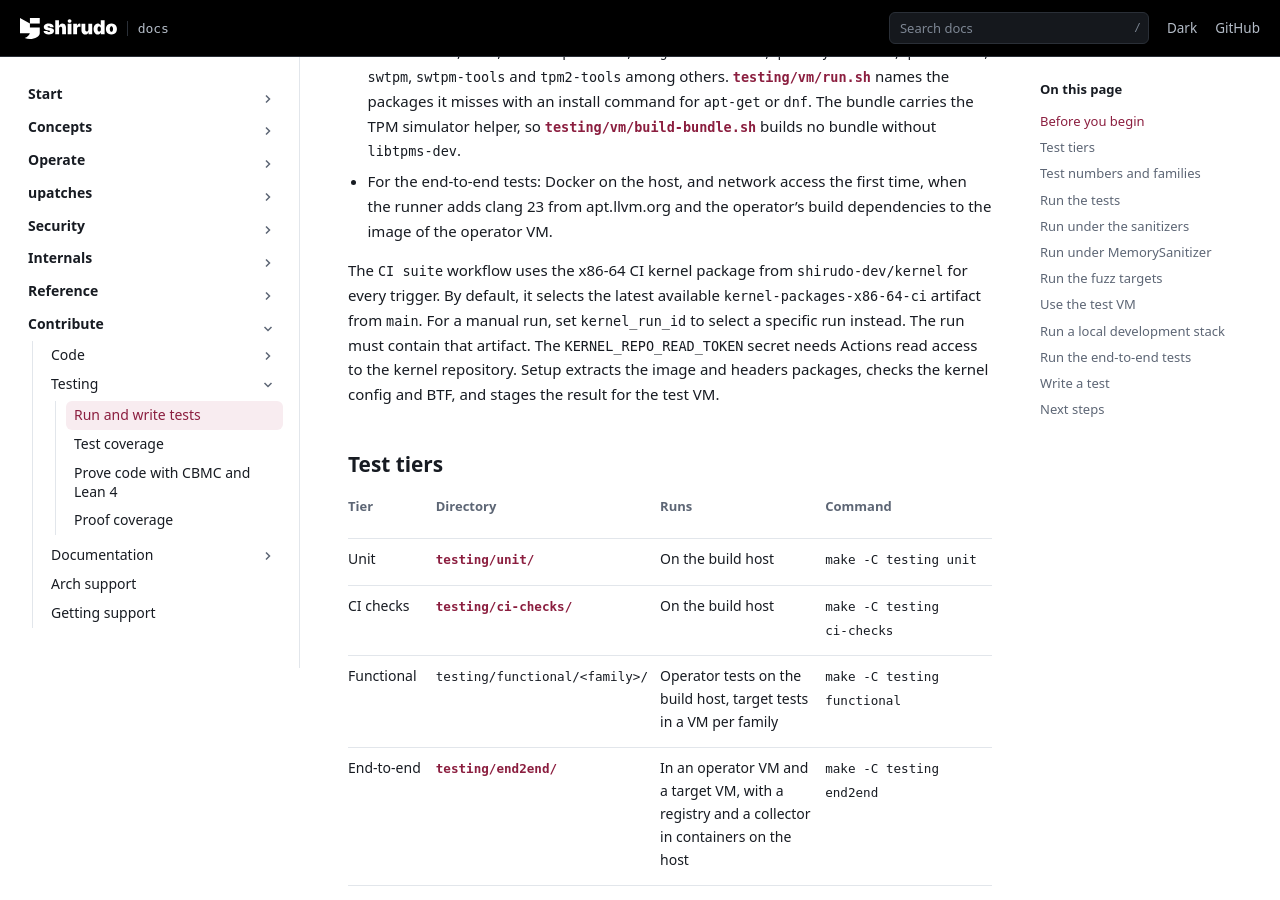
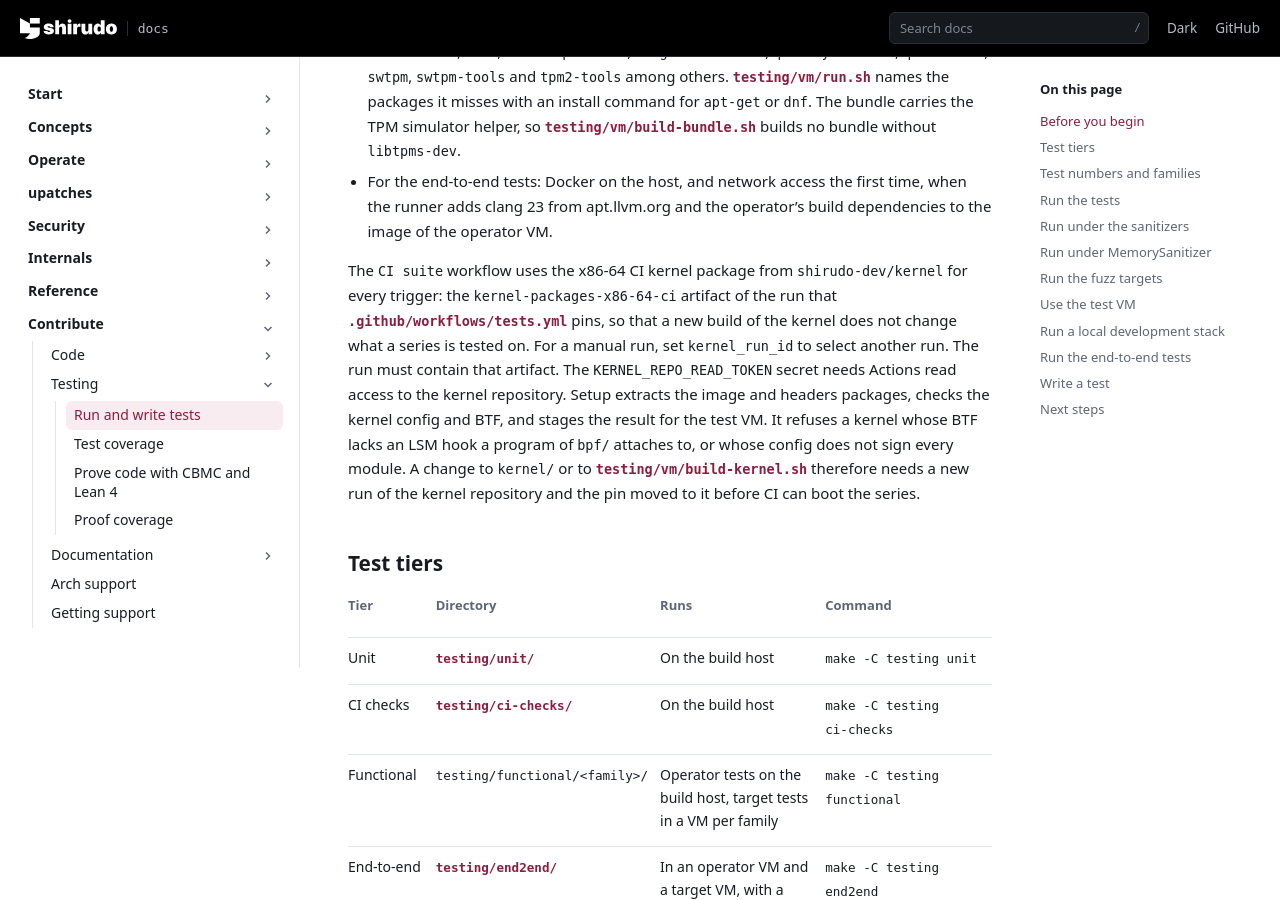
Before and after one commit to AliBashaSY/shirudo, a Sphinx documentation site: the page built from Documentation/contribute/testing/testing.rst, in a window 1280 px wide and 900 px high, scrolled down 662 px. Built offline with Sphinx 7.4.7, drawn with Linux system fonts in a browser that asks for light colours; pages that are not in the unit, such as notebooks, are missing from menus.

Commit message:
ci: refuse a test kernel without the LSM hooks bpf/ attaches to
Every VM of the CI suite fails before its tests since commit 9b4762b32b18
("seal: refuse CAP_PERFMON's read of a command's memory files"). init
stops in the initrd:

  libbpf: prog 'shirudo_seal_mm_read_access': failed to find kernel BTF type ID of 'mm_read_access': -ESRCH
  init: loading enforcement failed: No such process

and the guest then ends with status 32, the exit status of mountpoint
for /run/shirudo/runtime, which init never mounted. The hook comes from
the carried patch kernel/0005. CI boots the kernel of the run that
commit 76e84b88aac0 ("ci: Pin the kernel package version") pins,
built before that patch existed, and setup checked the kernel's config
and bpf_attr.signature_size, not the hooks the programs attach to.

Check them: setup now takes every lsm and lsm.s hook named in bpf/*.c
and refuses a kernel whose BTF has no bpf_lsm_<hook> for one, naming
the hooks it lacks. It also requires CONFIG_MODULE_SIG_ALL=y: since
commit edf25442fc0c ("bpf2: refuse unsigned modules and a write of the
resume location") the guest's networking modules, loaded after init,
load only when signed.

The check passes the kernel testing/vm/build-kernel.sh builds here and
names mm_read_access on a copy of its BTF with that one name changed.
It does not make CI pass: that needs a run of shirudo-dev/kernel with
kernel/0005 and module signing, and the pin moved to it.

testing.rst said the workflow takes the latest artifact from main; it
has taken the pinned run since commit 76e84b88aac0. It now says so, and
that a change to kernel/ or build-kernel.sh needs a new kernel run and
the pin moved to it.

Signed-off-by: Daniel Borkmann <daniel@iogearbox.net>

```diff
--- a/Documentation/contribute/testing/testing.rst
+++ b/Documentation/contribute/testing/testing.rst
@@ -46,13 +46,19 @@ Before you begin
   operator's build dependencies to the image of the operator VM.
 
 The ``CI suite`` workflow uses the x86-64 CI kernel package from
-``shirudo-dev/kernel`` for every trigger. By default, it selects the
-latest available ``kernel-packages-x86-64-ci`` artifact from ``main``.
-For a manual run, set ``kernel_run_id`` to select a specific run instead.
-The run must contain that artifact. The
-``KERNEL_REPO_READ_TOKEN`` secret needs Actions read access to the kernel
-repository. Setup extracts the image and headers packages, checks the
-kernel config and BTF, and stages the result for the test VM.
+``shirudo-dev/kernel`` for every trigger: the
+``kernel-packages-x86-64-ci`` artifact of the run that
+:src:`.github/workflows/tests.yml` pins, so that a new build of the
+kernel does not change what a series is tested on. For a manual run,
+set ``kernel_run_id`` to select another run. The run must contain that
+artifact. The ``KERNEL_REPO_READ_TOKEN`` secret needs Actions read
+access to the kernel repository. Setup extracts the image and headers
+packages, checks the kernel config and BTF, and stages the result for
+the test VM. It refuses a kernel whose BTF lacks an LSM hook a program
+of ``bpf/`` attaches to, or whose config does not sign every module.
+A change to ``kernel/`` or to :src:`testing/vm/build-kernel.sh`
+therefore needs a new run of the kernel repository and the pin moved to
+it before CI can boot the series.
 
 Test tiers
 ----------
```
Also changed, not shown: 1 other file.
